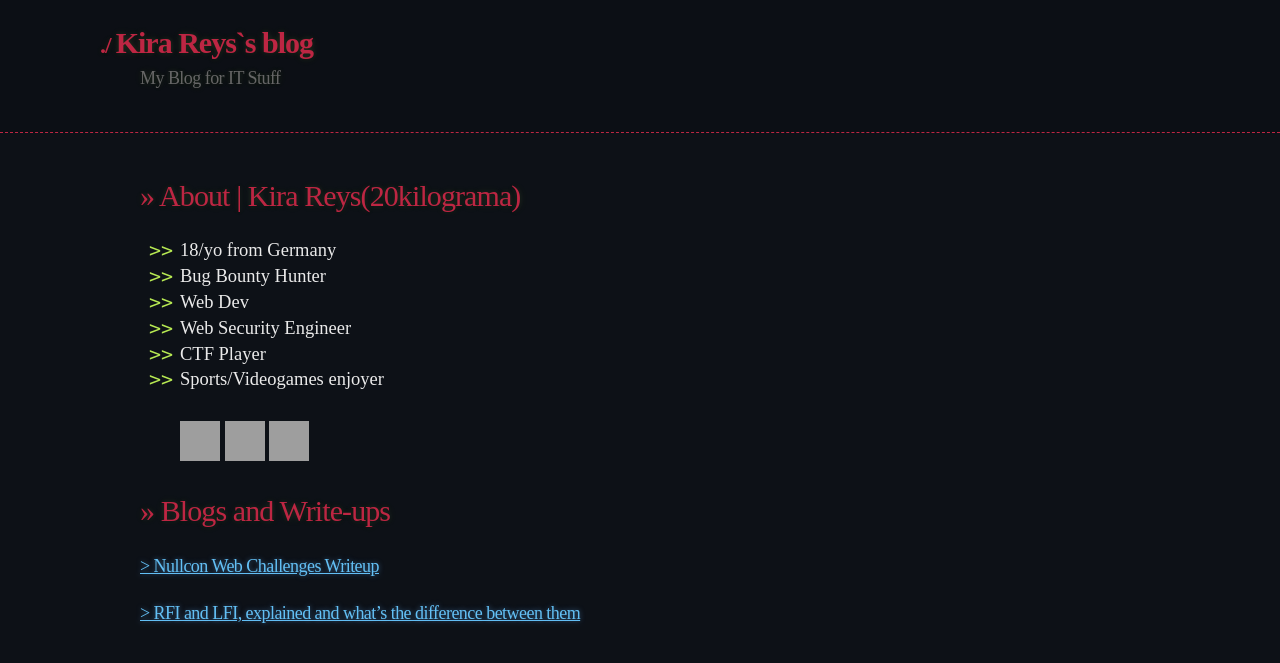
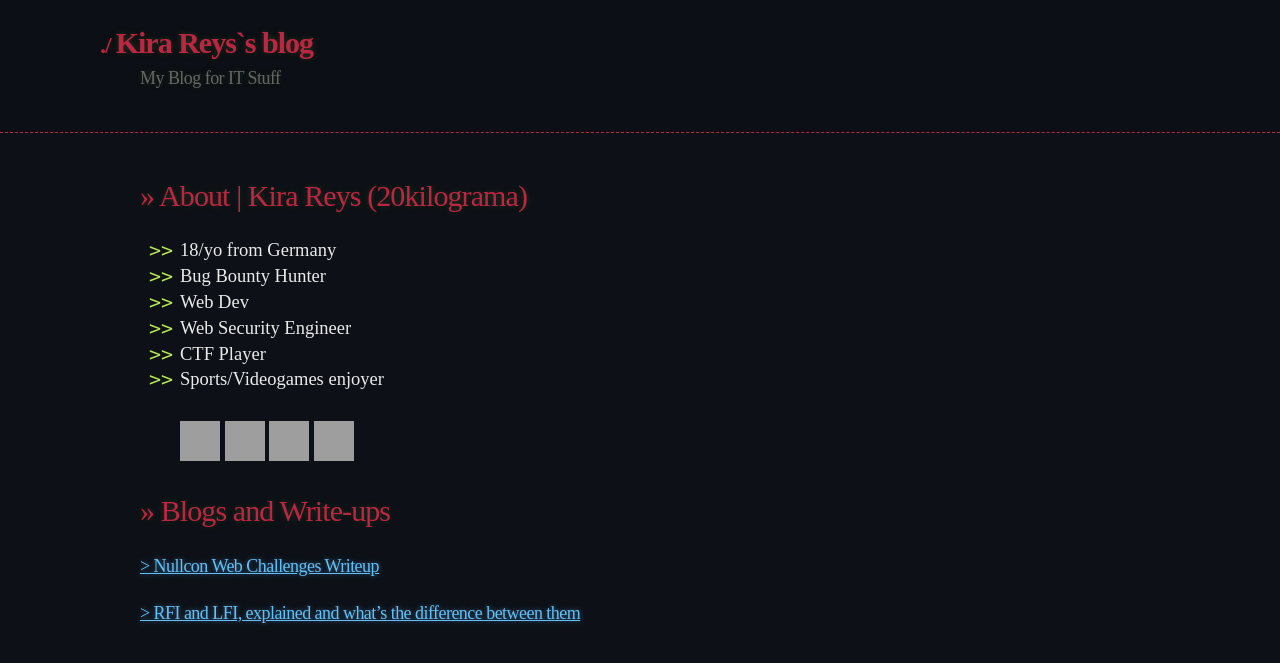
Before and after one commit to 20kilograma/blog, a Jekyll site: the page built from index.md, in a window 1280 px wide. Shown: the top 663 px of the page. Built offline with Jekyll 4.4.1, drawn with Linux system fonts in a browser that asks for light colours; some web fonts are replaced; our own code applies the rules of GitHub Pages for plain Markdown files; grey boxes are pictures that could not be loaded.

Commit message:
Update index.md

```diff
--- a/index.md
+++ b/index.md
@@ -1,4 +1,4 @@
-# >> About | Kira Reys(20kilograma)
+# >> About | Kira Reys (20kilograma)
 
 <ul>
   <li>18/yo from Germany</li>
@@ -10,6 +10,7 @@
   <br>
   <a target="_blank" href=""><img width=40 height=40 src="https://images.crunchbase.com/image/upload/c_lpad,f_auto,q_auto:eco,dpr_1/dgsrzgjf4paklpbom6uj"></a>
   <a target="_blank" href="https://twitter.com/kirareysV2"><img width=40 height=40 src="https://static.dezeen.com/uploads/2023/07/x-logo-twitter-elon-musk_dezeen_2364_col_0.jpg"></a>
+  <a target="_blank" href=""><img width=40 height=40 src="https://logodix.com/logo/64439.png"></a>
   <a target="_blank" href="https://leetcode.com/20kilograma/"><img width=40 height=40 src="https://upload.wikimedia.org/wikipedia/commons/8/8e/LeetCode_Logo_1.png"></a>
 </ul>
 
```
